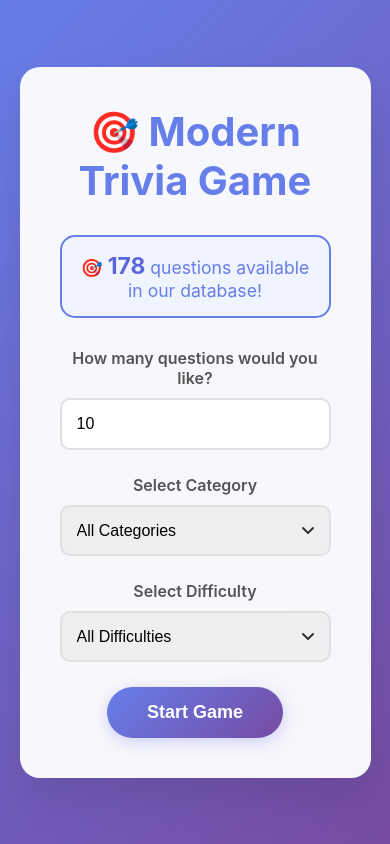
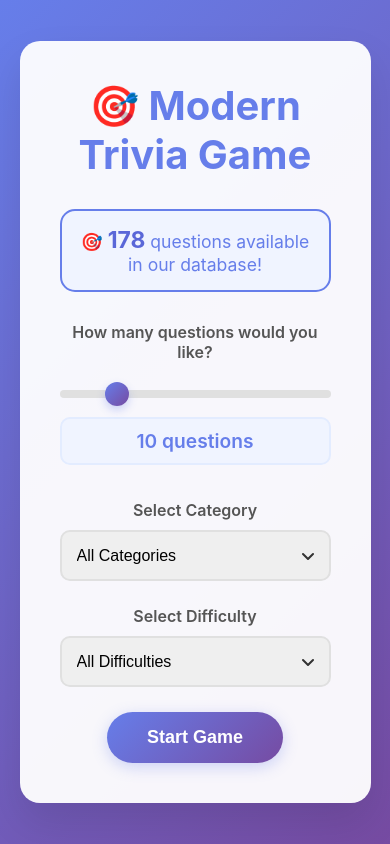
Before and after one commit to ahgray/flasktrivia, a Flask app: page / in a window 390 px wide. Run offline with Flask 3, Linux system fonts and the light colour scheme.

Commit message:
Replace number input with responsive slider for question count
- Convert number input to styled range slider
- Add real-time display of selected value
- Include hover effects and smooth transitions
- Maintain accessibility with proper labeling

🤖 Generated with [Claude Code](https://claude.ai/code)

Co-Authored-By: Claude <noreply@anthropic.com>

```diff
--- a/templates/index.html
+++ b/templates/index.html
@@ -103,6 +103,65 @@
             outline: none;
             border-color: #667eea;
             box-shadow: 0 0 0 3px rgba(102, 126, 234, 0.1);
+        }
+
+        .slider-container {
+            padding: 10px 0;
+        }
+
+        .slider {
+            -webkit-appearance: none;
+            width: 100%;
+            height: 8px;
+            border-radius: 5px;
+            background: #e0e0e0;
+            outline: none;
+            transition: all 0.3s ease;
+        }
+
+        .slider::-webkit-slider-thumb {
+            -webkit-appearance: none;
+            appearance: none;
+            width: 24px;
+            height: 24px;
+            border-radius: 50%;
+            background: linear-gradient(135deg, #667eea 0%, #764ba2 100%);
+            cursor: pointer;
+            box-shadow: 0 4px 8px rgba(102, 126, 234, 0.3);
+            transition: all 0.3s ease;
+        }
+
+        .slider::-webkit-slider-thumb:hover {
+            transform: scale(1.1);
+            box-shadow: 0 6px 12px rgba(102, 126, 234, 0.4);
+        }
+
+        .slider::-moz-range-thumb {
+            width: 24px;
+            height: 24px;
+            border-radius: 50%;
+            background: linear-gradient(135deg, #667eea 0%, #764ba2 100%);
+            cursor: pointer;
+            border: none;
+            box-shadow: 0 4px 8px rgba(102, 126, 234, 0.3);
+            transition: all 0.3s ease;
+        }
+
+        .slider::-moz-range-thumb:hover {
+            transform: scale(1.1);
+            box-shadow: 0 6px 12px rgba(102, 126, 234, 0.4);
+        }
+
+        .slider-value {
+            text-align: center;
+            margin-top: 15px;
+            font-size: 1.2em;
+            font-weight: 600;
+            color: #667eea;
+            background: #f0f4ff;
+            padding: 10px;
+            border-radius: 10px;
+            border: 2px solid #e3ecff;
         }
 
         .form-select {
@@ -361,7 +420,12 @@
             <form class="setup-form" onsubmit="startGame(event)">
                 <div class="form-group">
                     <label for="numQuestions">How many questions would you like?</label>
-                    <input type="number" id="numQuestions" min="1" max="50" value="10" required>
+                    <div class="slider-container">
+                        <input type="range" id="numQuestions" min="1" max="50" value="10" class="slider">
+                        <div class="slider-value">
+                            <span id="questionCount">10</span> questions
+                        </div>
+                    </div>
                 </div>
                 <div class="form-group">
                     <label for="category">Select Category</label>
@@ -438,6 +502,16 @@
             selectedAnswer: null,
             answered: false
         };
+
+        // Initialize slider functionality
+        document.addEventListener('DOMContentLoaded', function() {
+            const slider = document.getElementById('numQuestions');
+            const display = document.getElementById('questionCount');
+
+            slider.addEventListener('input', function() {
+                display.textContent = this.value;
+            });
+        });
 
         function showScreen(screenId) {
             document.querySelectorAll('.screen').forEach(screen => {
```
